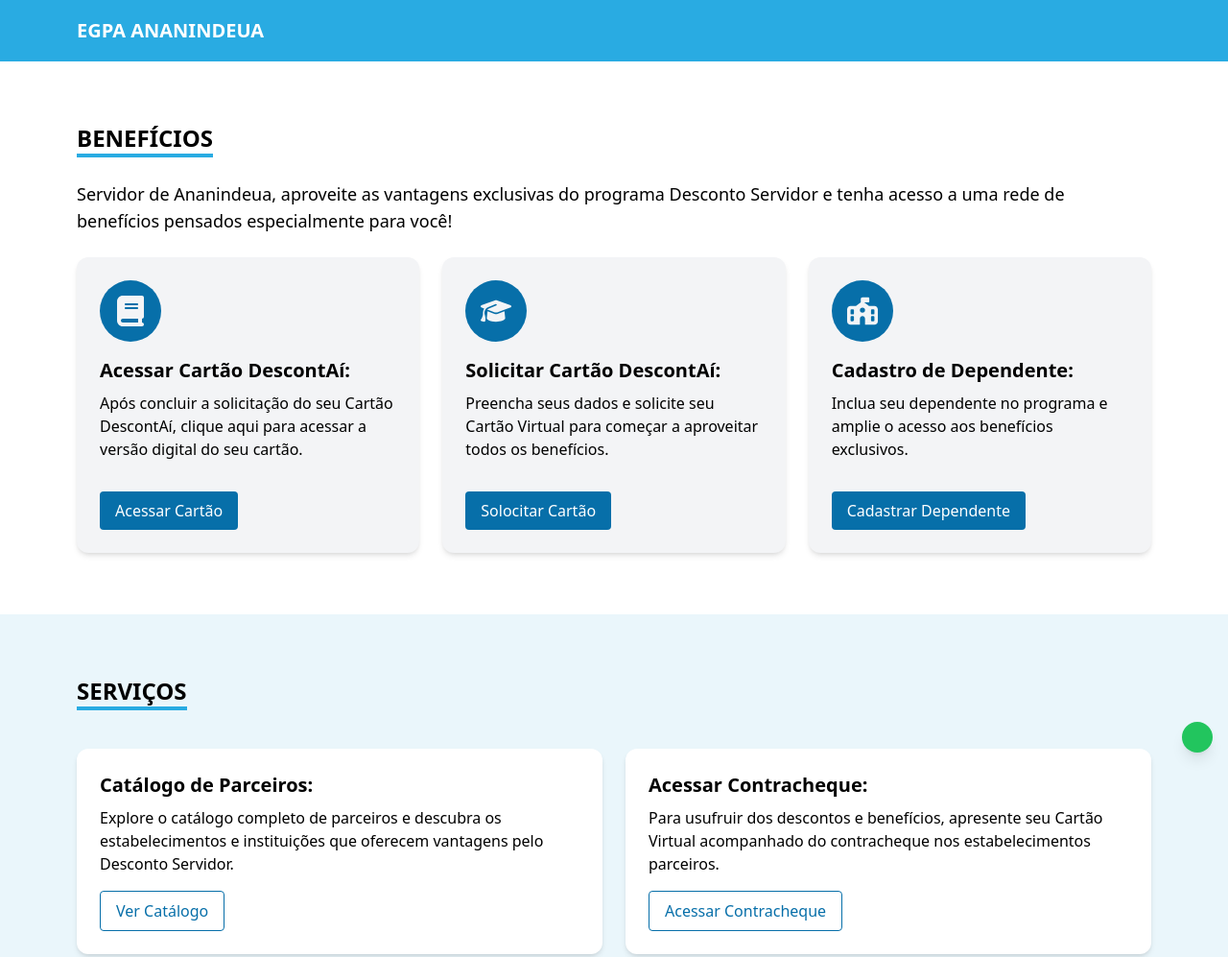
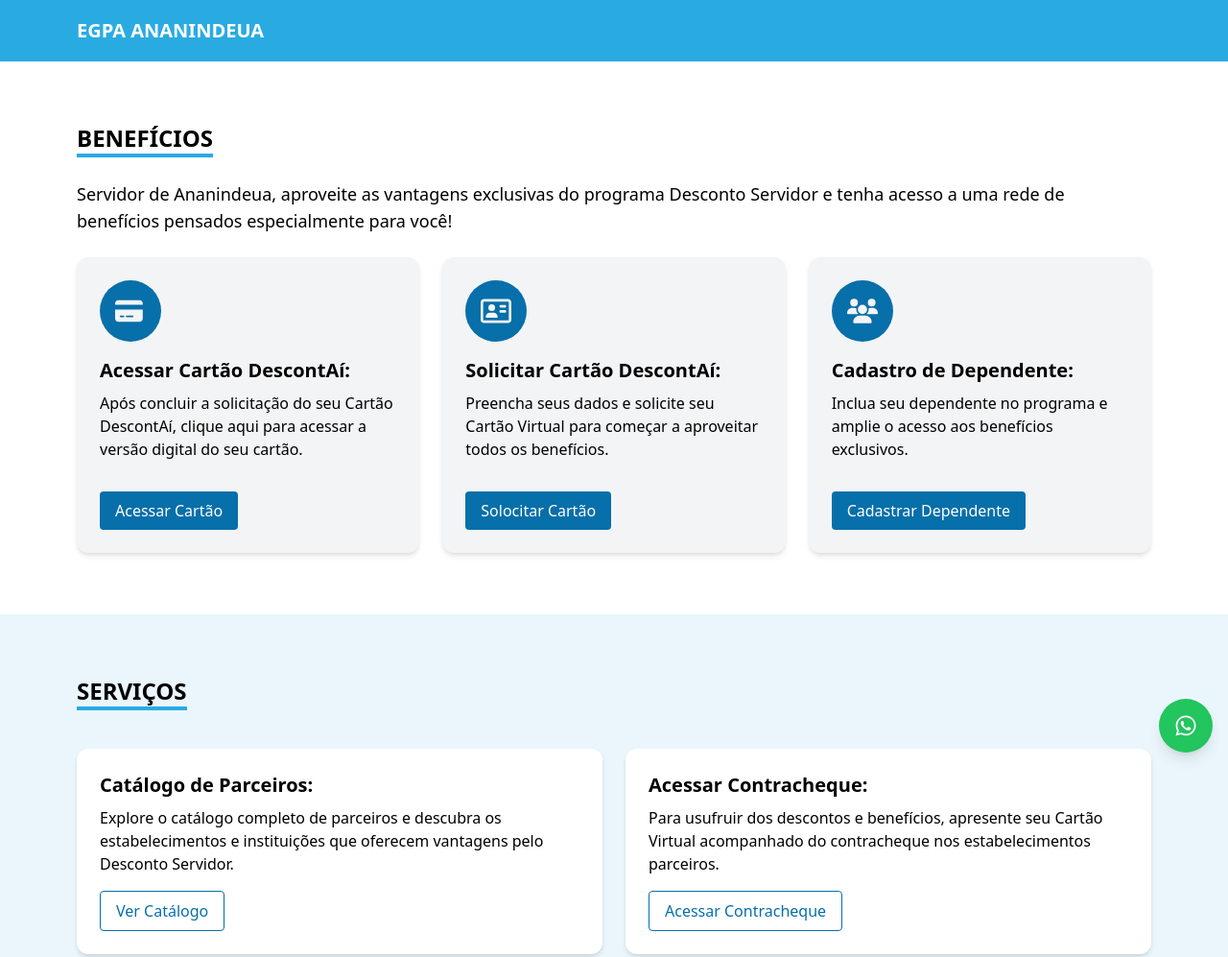
Before and after one commit to dtiegpa/descontoservidor, a plain HTML site: page index.html in a window 1280 px wide. Shown: the top 997 px of the page at 96% size. Drawn offline with nearby package versions, Linux system fonts and the light colour scheme.

Commit message:
Update index.html
Atualização dos ícones.

```diff
--- a/index.html
+++ b/index.html
@@ -35,9 +35,8 @@
         <!-- Acessar seu Cartão Virtual -->
         <div class="bg-gray-100 p-6 rounded-xl shadow-md">
           <div class="w-16 h-16 mb-4 flex items-center justify-center rounded-full bg-[color:var(--azul-principal)]">
-            <svg xmlns="http://www.w3.org/2000/svg" viewBox="0 0 448 512" class="w-8 h-8" fill="#F3F4F6">
-              <path d="M96 0C43 0 0 43 0 96L0 416c0 53 43 96 96 96l288 0 32 0c17.7 0 32-14.3 32-32s-14.3-32-32-32l0-64c17.7 0 32-14.3 32-32l0-320c0-17.7-14.3-32-32-32L384 0 96 0zm0 384l256 0 0 64L96 448c-17.7 0-32-14.3-32-32s14.3-32 32-32zm32-240c0-8.8 7.2-16 16-16l192 0c8.8 0 16 7.2 16 16s-7.2 16-16 16l-192 0c-8.8 0-16-7.2-16-16zm16 48l192 0c8.8 0 16 7.2 16 16s-7.2 16-16 16l-192 0c-8.8 0-16-7.2-16-16s7.2-16 16-16z"/>
-            </svg>
+              <svg xmlns="http://www.w3.org/2000/svg" viewBox="0 0 640 512" class="w-8 h-8" fill="#F3F4F6">><!--!Font Awesome Free 6.7.2 by @fontawesome - https://fontawesome.com License - https://fontawesome.com/license/free Copyright 2025 Fonticons, Inc.--><path d="M64 32C28.7 32 0 60.7 0 96l0 32 576 0 0-32c0-35.3-28.7-64-64-64L64 32zM576 224L0 224 0 416c0 35.3 28.7 64 64 64l448 0c35.3 0 64-28.7 64-64l0-192zM112 352l64 0c8.8 0 16 7.2 16 16s-7.2 16-16 16l-64 0c-8.8 0-16-7.2-16-16s7.2-16 16-16zm112 16c0-8.8 7.2-16 16-16l128 0c8.8 0 16 7.2 16 16s-7.2 16-16 16l-128 0c-8.8 0-16-7.2-16-16z"/></svg>
+
           </div>
           <h3 class="text-xl font-semibold mb-2">Acessar Cartão DescontAí:</h3>
           <p class="mb-4">
@@ -49,9 +48,8 @@
         <!-- Solicitar Cartão Virtual -->
         <div class="bg-gray-100 p-6 rounded-xl shadow-md">
           <div class="w-16 h-16 mb-4 flex items-center justify-center rounded-full bg-[color:var(--azul-principal)]">
-            <svg xmlns="http://www.w3.org/2000/svg" viewBox="0 0 640 512" class="w-8 h-8" fill="#F3F4F6">
-              <path d="M320 32c-8.1 0-16.1 1.4-23.7 4.1L15.8 137.4C6.3 140.9 0 149.9 0 160s6.3 19.1 15.8 22.6l57.9 20.9C57.3 229.3 48 259.8 48 291.9l0 28.1c0 28.4-10.8 57.7-22.3 80.8c-6.5 13-13.9 25.8-22.5 37.6C0 442.7-.9 448.3 .9 453.4s6 8.9 11.2 10.2l64 16c4.2 1.1 8.7 .3 12.4-2s6.3-6.1 7.1-10.4c8.6-42.8 4.3-81.2-2.1-108.7C90.3 344.3 86 329.8 80 316.5l0-24.6c0-30.2 10.2-58.7 27.9-81.5c12.9-15.5 29.6-28 49.2-35.7l157-61.7c8.2-3.2 17.5 .8 20.7 9s-.8 17.5-9 20.7l-157 61.7c-12.4 4.9-23.3 12.4-32.2 21.6l159.6 57.6c7.6 2.7 15.6 4.1 23.7 4.1s16.1-1.4 23.7-4.1L624.2 182.6c9.5-3.4 15.8-12.5 15.8-22.6s-6.3-19.1-15.8-22.6L343.7 36.1C336.1 33.4 328.1 32 320 32zM128 408c0 35.3 86 72 192 72s192-36.7 192-72L496.7 262.6 354.5 314c-11.1 4-22.8 6-34.5 6s-23.5-2-34.5-6L143.3 262.6 128 408z"/>
-            </svg>
+            <svg xmlns="http://www.w3.org/2000/svg" viewBox="0 0 576 512" class="w-8 h-8" fill="#F3F4F6"><!--!Font Awesome Free 6.7.2 by @fontawesome - https://fontawesome.com License - https://fontawesome.com/license/free Copyright 2025 Fonticons, Inc.--><path d="M512 80c8.8 0 16 7.2 16 16l0 320c0 8.8-7.2 16-16 16L64 432c-8.8 0-16-7.2-16-16L48 96c0-8.8 7.2-16 16-16l448 0zM64 32C28.7 32 0 60.7 0 96L0 416c0 35.3 28.7 64 64 64l448 0c35.3 0 64-28.7 64-64l0-320c0-35.3-28.7-64-64-64L64 32zM208 256a64 64 0 1 0 0-128 64 64 0 1 0 0 128zm-32 32c-44.2 0-80 35.8-80 80c0 8.8 7.2 16 16 16l192 0c8.8 0 16-7.2 16-16c0-44.2-35.8-80-80-80l-64 0zM376 144c-13.3 0-24 10.7-24 24s10.7 24 24 24l80 0c13.3 0 24-10.7 24-24s-10.7-24-24-24l-80 0zm0 96c-13.3 0-24 10.7-24 24s10.7 24 24 24l80 0c13.3 0 24-10.7 24-24s-10.7-24-24-24l-80 0z"/></svg>
+
           </div>
           <h3 class="text-xl font-semibold mb-2">Solicitar Cartão DescontAí:</h3>
           <p class="mb-4">
@@ -63,10 +61,8 @@
         <!-- Cadastre seu Dependente -->
 <div class="bg-gray-100 p-6 rounded-xl shadow-md">
   <div class="w-16 h-16 mb-4 flex items-center justify-center rounded-full bg-[color:var(--azul-principal)]">
-    <svg xmlns="http://www.w3.org/2000/svg" viewBox="0 0 576 512" class="w-8 h-8" fill="#F3F4F6">
-      <path d="M288 0L400 0c8.8 0 16 7.2 16 16l0 64c0 8.8-7.2 16-16 16l-79.3 0 89.6 64L512 160c35.3 0 64 28.7 64 64l0 224c0 35.3-28.7 64-64 64l-176 0 0-112c0-26.5-21.5-48-48-48s-48 21.5-48 48l0 112L64 512c-35.3 0-64-28.7-64-64L0 224c0-35.3 28.7-64 64-64l101.7 0L256 95.5 256 32c0-17.7 14.3-32 32-32zm48 240a48 48 0 1 0 -96 0 48 48 0 1 0 96 0zM80 224c-8.8 0-16 7.2-16 16l0 64c0 8.8 7.2 16 16 16l32 0c8.8 0 16-7.2 16-16l0-64c0-8.8-7.2-16-16-16l-32 0zm368 16l0 64c0 8.8 7.2 16 16 16l32 0c8.8 0 16-7.2 16-16l0-64c0-8.8-7.2-16-16-16l-32 0c-8.8 0-16 7.2-16 16zM80 352c-8.8 0-16 7.2-16 16l0 64c0 8.8 7.2 16 16 16l32 0c8.8 0 16-7.2 16-16l0-64c0-8.8-7.2-16-16-16l-32 0zm384 0c-8.8 0-16 7.2-16 16l0 64c0 8.8 7.2 16 16 16l32 0c8.8 0 16-7.2 16-16l0-64c0-8.8-7.2-16-16-16l-32 0z"/>
-    </svg>
-  </div>
+  <svg xmlns="http://www.w3.org/2000/svg" viewBox="0 0 640 512" class="w-8 h-8" fill="#F3F4F6"><!--!Font Awesome Free 6.7.2 by @fontawesome - https://fontawesome.com License - https://fontawesome.com/license/free Copyright 2025 Fonticons, Inc.--><path d="M144 0a80 80 0 1 1 0 160A80 80 0 1 1 144 0zM512 0a80 80 0 1 1 0 160A80 80 0 1 1 512 0zM0 298.7C0 239.8 47.8 192 106.7 192l42.7 0c15.9 0 31 3.5 44.6 9.7c-1.3 7.2-1.9 14.7-1.9 22.3c0 38.2 16.8 72.5 43.3 96c-.2 0-.4 0-.7 0L21.3 320C9.6 320 0 310.4 0 298.7zM405.3 320c-.2 0-.4 0-.7 0c26.6-23.5 43.3-57.8 43.3-96c0-7.6-.7-15-1.9-22.3c13.6-6.3 28.7-9.7 44.6-9.7l42.7 0C592.2 192 640 239.8 640 298.7c0 11.8-9.6 21.3-21.3 21.3l-213.3 0zM224 224a96 96 0 1 1 192 0 96 96 0 1 1 -192 0zM128 485.3C128 411.7 187.7 352 261.3 352l117.3 0C452.3 352 512 411.7 512 485.3c0 14.7-11.9 26.7-26.7 26.7l-330.7 0c-14.7 0-26.7-11.9-26.7-26.7z"/></svg>
+</div>
     <h3 class="text-xl font-semibold mb-2">Cadastro de Dependente:</h3>
 <p class="mb-4">
  Inclua seu dependente no programa e amplie o acesso aos benefícios exclusivos.
@@ -109,7 +105,8 @@
 
 <!-- Botão Flutuante WhatsApp -->
 <a href="https://wa.me/5591984069956" target="_blank" class="fixed bottom-4 right-4 bg-green-500 text-white p-4 rounded-full shadow-lg hover:bg-green-600 transition duration-300 z-50 text-xl">
-<svg xmlns="http://www.w3.org/2000/svg" viewBox="0 0 576 512"><!--!Font Awesome Free 6.7.2 by @fontawesome - https://fontawesome.com License - https://fontawesome.com/license/free Copyright 2025 Fonticons, Inc.--><path d="M64 32C28.7 32 0 60.7 0 96l0 32 576 0 0-32c0-35.3-28.7-64-64-64L64 32zM576 224L0 224 0 416c0 35.3 28.7 64 64 64l448 0c35.3 0 64-28.7 64-64l0-192zM112 352l64 0c8.8 0 16 7.2 16 16s-7.2 16-16 16l-64 0c-8.8 0-16-7.2-16-16s7.2-16 16-16zm112 16c0-8.8 7.2-16 16-16l128 0c8.8 0 16 7.2 16 16s-7.2 16-16 16l-128 0c-8.8 0-16-7.2-16-16z"/></svg>
+  <svg xmlns="http://www.w3.org/2000/svg" viewBox="0 0 448 512" class="w-6 h-6 fill-current">
+    <path d="M380.9 97.1C339 55.1 283.2 32 223.9 32c-122.4 0-222 99.6-222 222 0 39.1 10.2 77.3 29.6 111L0 480l117.7-30.9c32.4 17.7 68.9 27 106.1 27h.1c122.3 0 224.1-99.6 224.1-222 0-59.3-25.2-115-67.1-157zm-157 341.6c-33.2 0-65.7-8.9-94-25.7l-6.7-4-69.8 18.3L72 359.2l-4.4-7c-18.5-29.4-28.2-63.3-28.2-98.2 0-101.7 82.8-184.5 184.6-184.5 49.3 0 95.6 19.2 130.4 54.1 34.8 34.9 56.2 81.2 56.1 130.5 0 101.8-84.9 184.6-186.6 184.6zm101.2-138.2c-5.5-2.8-32.8-16.2-37.9-18-5.1-1.9-8.8-2.8-12.5 2.8-3.7 5.6-14.3 18-17.6 21.8-3.2 3.7-6.5 4.2-12 1.4-32.6-16.3-54-29.1-75.5-66-5.7-9.8 5.7-9.1 16.3-30.3 1.8-3.7 .9-6.9-.5-9.7-1.4-2.8-12.5-30.1-17.1-41.2-4.5-10.8-9.1-9.3-12.5-9.5-3.2-.2-6.9-.2-10.6-.2-3.7 0-9.7 1.4-14.8 6.9-5.1 5.6-19.4 19-19.4 46.3 0 27.3 19.9 53.7 22.6 57.4 2.8 3.7 39.1 59.7 94.8 83.8 35.2 15.2 49 16.5 66.6 13.9 10.7-1.6 32.8-13.4 37.4-26.4 4.6-13 4.6-24.1 3.2-26.4-1.3-2.5-5-3.9-10.5-6.6z"/>
   </svg>
 </a>
 </body>
```
